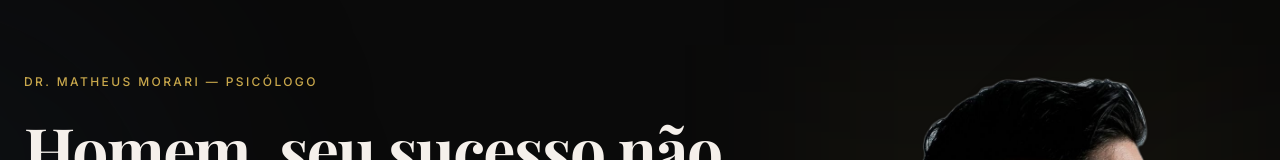
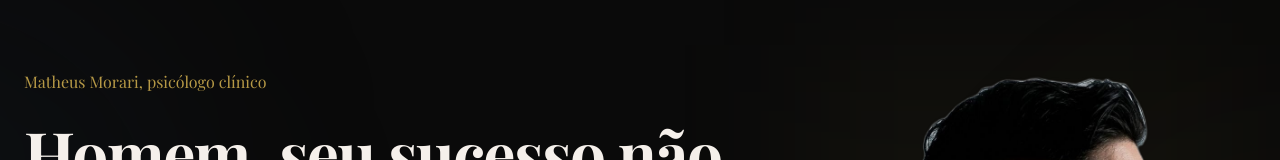
Before and after one commit to Reinatofarias/morari, a Next.js app: page / in a window 1280 px wide. Shown: the part 123-283 px from the top of the page. Built offline with nearby package versions, Linux system fonts and the light colour scheme; no server answers.

Commit message:
Refine hero clinical signature

```diff
--- a/src/components/sections/HeroSection.tsx
+++ b/src/components/sections/HeroSection.tsx
@@ -71,9 +71,9 @@ export function HeroSection({
                 initial={{ opacity: 0, y: 10 }}
                 animate={{ opacity: 1, y: 0 }}
                 transition={{ duration: 0.5 }}
-                className="text-gold text-xs uppercase tracking-[0.2em] font-medium"
+                className="font-display text-sm text-gold/90 sm:text-base"
               >
-                Dr. Matheus Morari — Psicólogo
+                Matheus Morari, psicólogo clínico
               </motion.p>
 
               {/* Headline */}
@@ -176,9 +176,9 @@ export function HeroSection({
               initial={{ opacity: 0, y: 10 }}
               animate={{ opacity: 1, y: 0 }}
               transition={{ duration: 0.5 }}
-              className="text-gold text-xs uppercase tracking-[0.2em] font-medium"
+              className="font-display text-sm text-gold/90 sm:text-base"
             >
-              Dr. Matheus Morari — Psicólogo
+              Matheus Morari, psicólogo clínico
             </motion.p>
 
             <motion.h1
```
